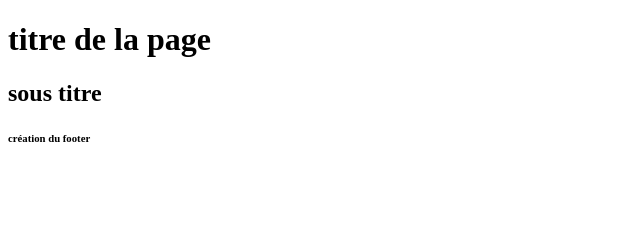
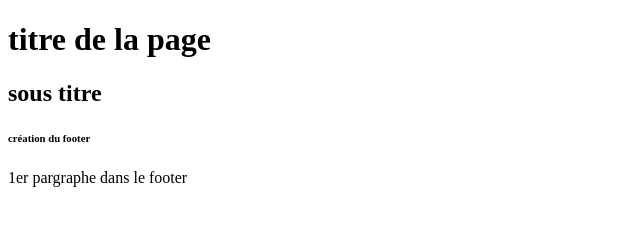
Before and after one commit to loclose-red/repoTestN, a plain HTML site: page index.html in a window 1280 px wide. Shown: the whole page, without its empty margins (0-640 px from the left). Drawn offline with Linux system fonts and the light colour scheme.

Commit message:
footer v1

```diff
--- a/index.html
+++ b/index.html
@@ -14,6 +14,7 @@
 
     <footer>
       <h6>création du footer</h6>
+      <p>1er pargraphe dans le footer</p>
     </footer>
   </body>
 
```
